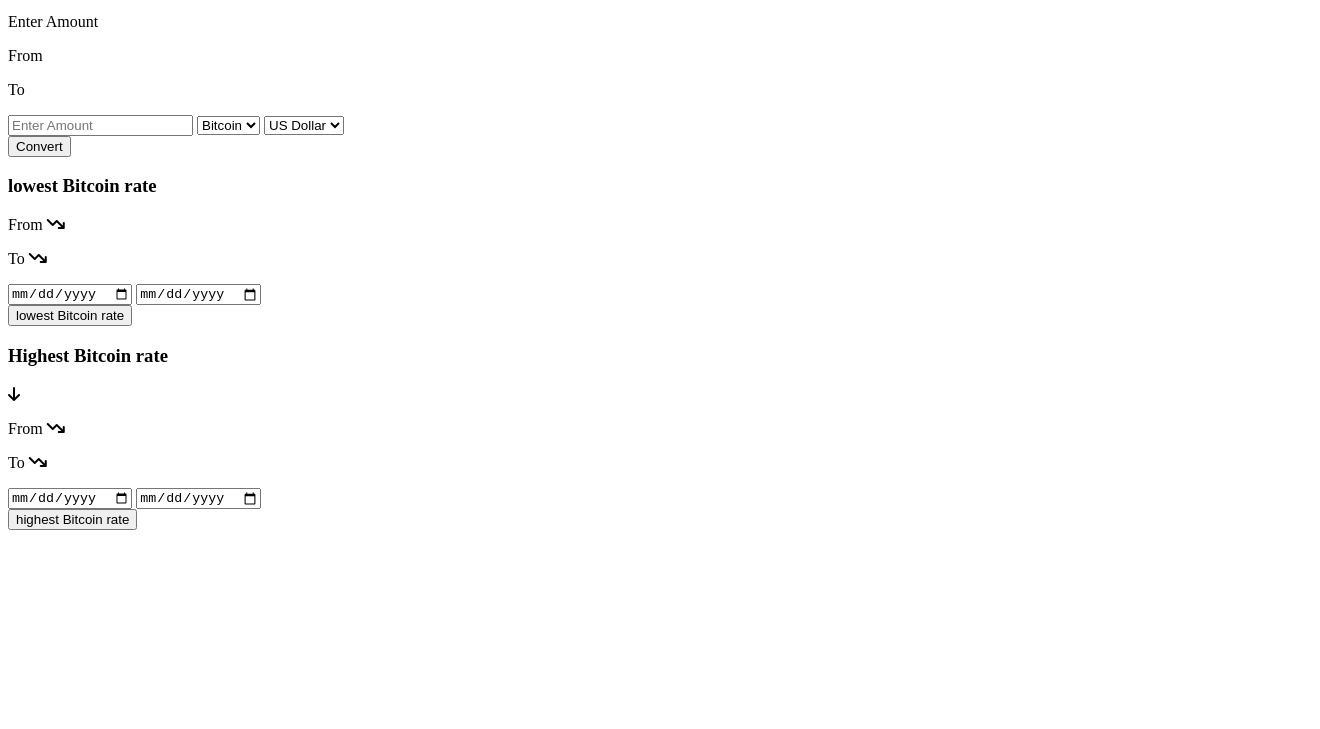
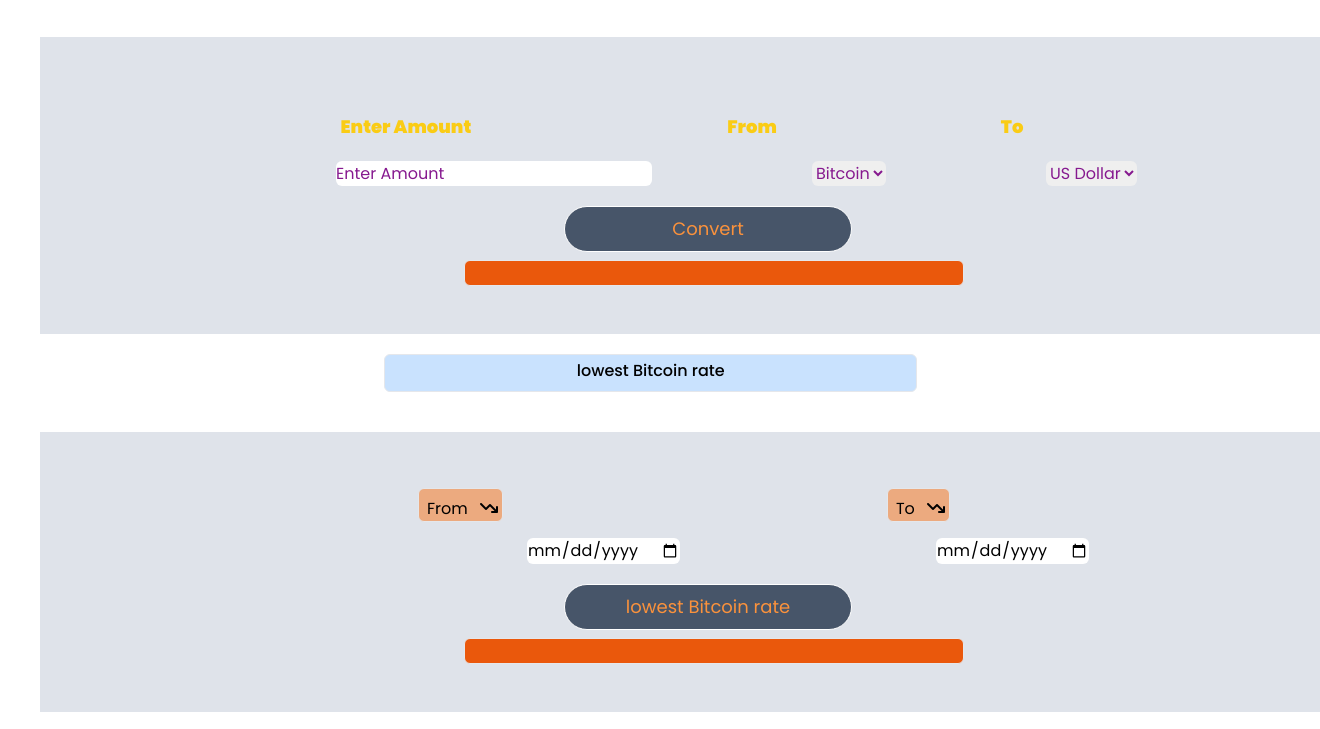
Before and after one commit to mushfiqurrahman5250/BitCoin, a website: page public/index.html in a window 1280 px wide. Shown: the part 101-830 px from the top of the page, 1320 px wide, since content can reach past the window. Before the commit the page ends 800 px from the top, so only its background shows below. Drawn offline with Linux system fonts and the light colour scheme; the site is published under a folder, as on GitHub Pages, so addresses that start at the root find nothing.

Commit message:
addes css link

```diff
--- a/public/index.html
+++ b/public/index.html
@@ -11,7 +11,7 @@
     <!-- font awesome css -->
     <link rel="stylesheet" href="./css/fontawesome/css/all.min.css">
     <!-- css stylesheet -->
-    <link href="/public/css/style.css" rel="stylesheet">
+    <link rel="stylesheet" href="./css/style.css">
     <!-- google fonts -->
     <link rel="preconnect" href="https://fonts.googleapis.com">
     <link rel="preconnect" href="https://fonts.gstatic.com" crossorigin>
```
